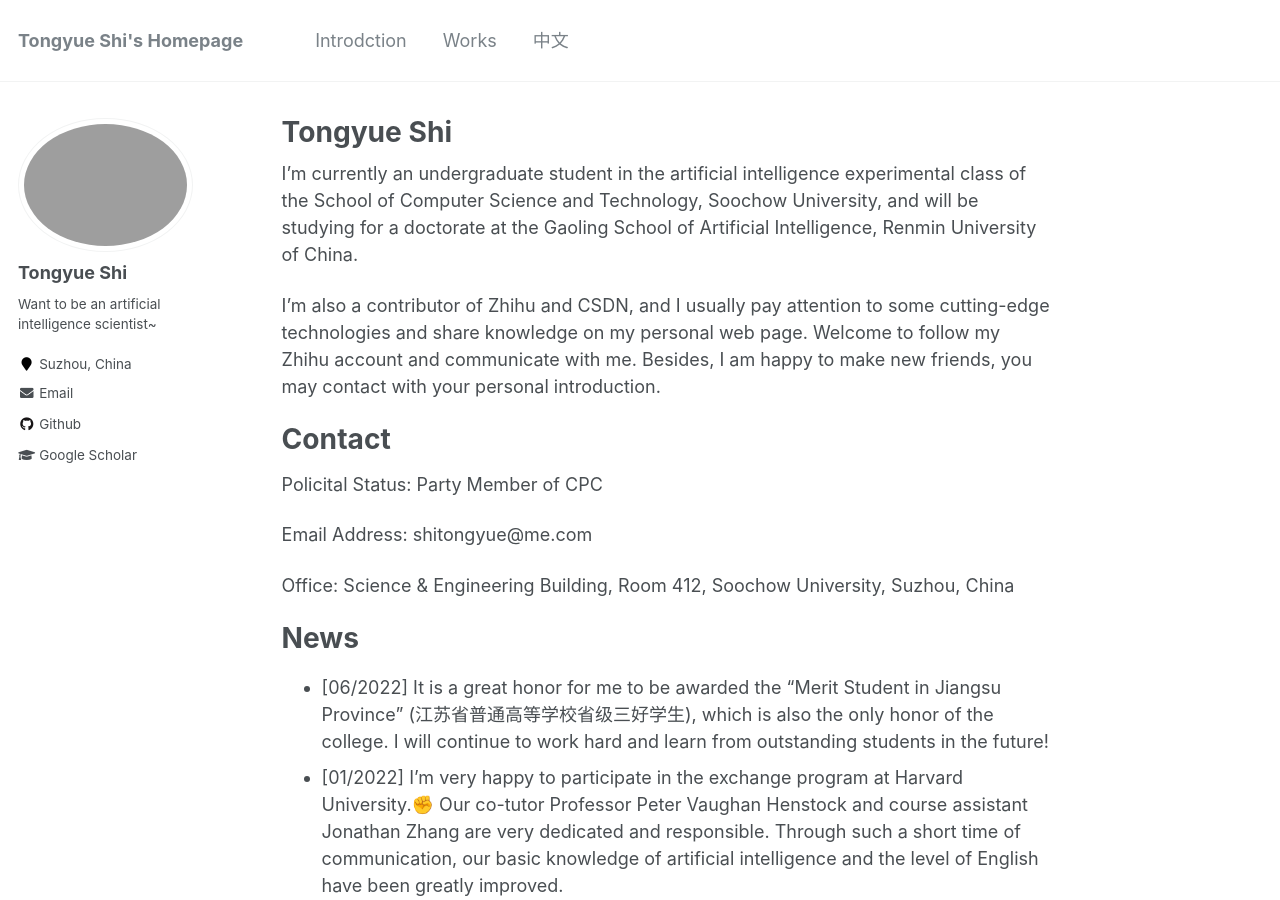
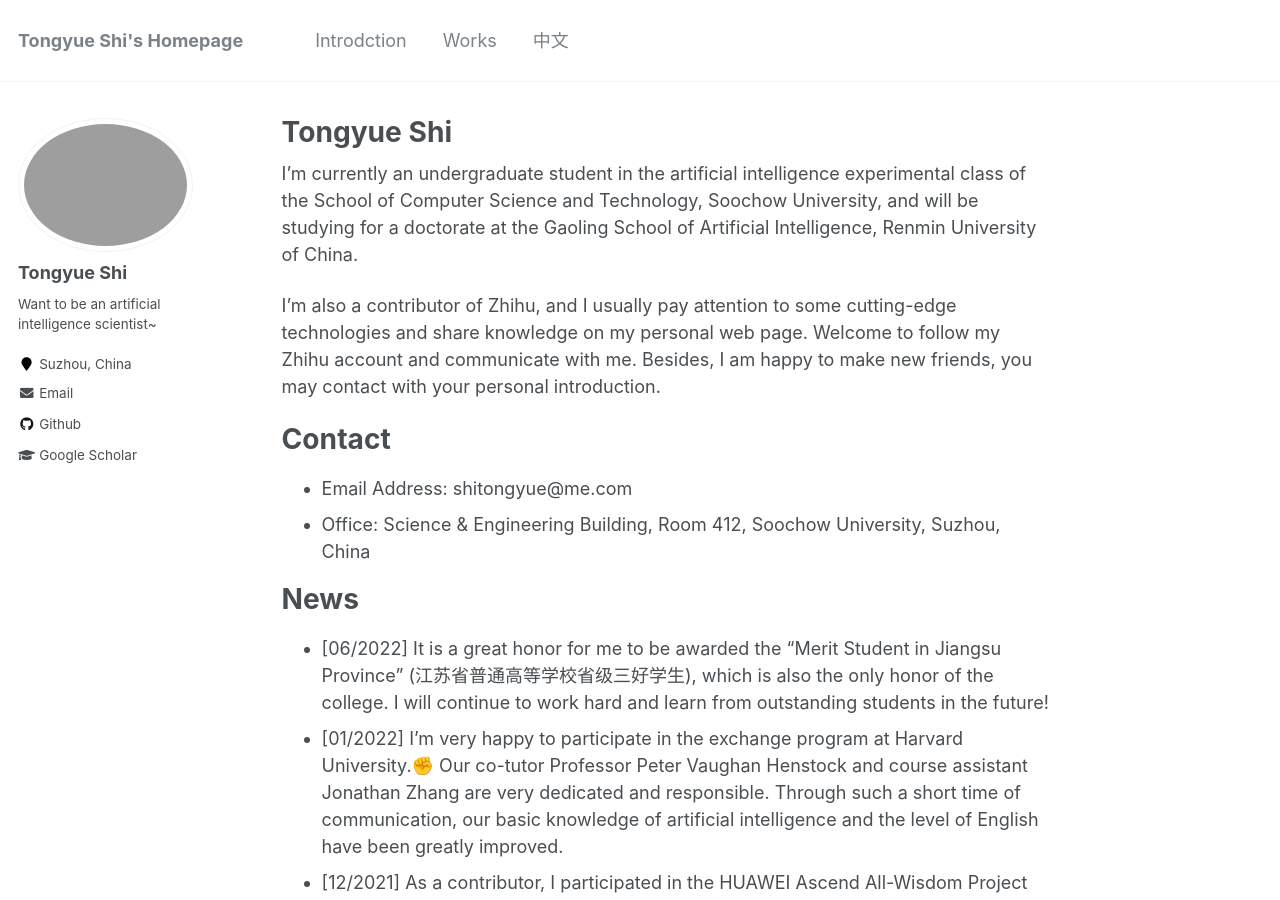
Before and after one commit to perfectboy666/perfectboy666.github.io, a Jekyll site: the page built from _pages/about.md, in a window 1280 px wide and 900 px high. Built offline with Jekyll 4.4.1, drawn with Linux system fonts in a browser that asks for light colours.

Commit message:
Update about.md

```diff
--- a/_pages/about.md
+++ b/_pages/about.md
@@ -10,16 +10,13 @@ redirect_from:
 
 I'm currently an undergraduate student in the artificial intelligence experimental class of the School of Computer Science and Technology, Soochow University, and will be studying for a doctorate at the Gaoling School of Artificial Intelligence, Renmin University of China.
 
-I'm also a contributor of Zhihu and CSDN, and I usually pay attention to some cutting-edge technologies and share knowledge on my personal web page. Welcome to follow my Zhihu account and communicate with me. Besides, I am happy to make new friends, you may contact with your personal introduction.
+I'm also a contributor of Zhihu, and I usually pay attention to some cutting-edge technologies and share knowledge on my personal web page. Welcome to follow my Zhihu account and communicate with me. Besides, I am happy to make new friends, you may contact with your personal introduction.
 
 
 Contact
 ======
-Policital Status: Party Member of CPC
-
-Email Address: shitongyue@me.com
-
-Office: Science & Engineering Building, Room 412, Soochow University, Suzhou, China
+* Email Address: shitongyue@me.com
+* Office: Science & Engineering Building, Room 412, Soochow University, Suzhou, China
 
 
 News
```
